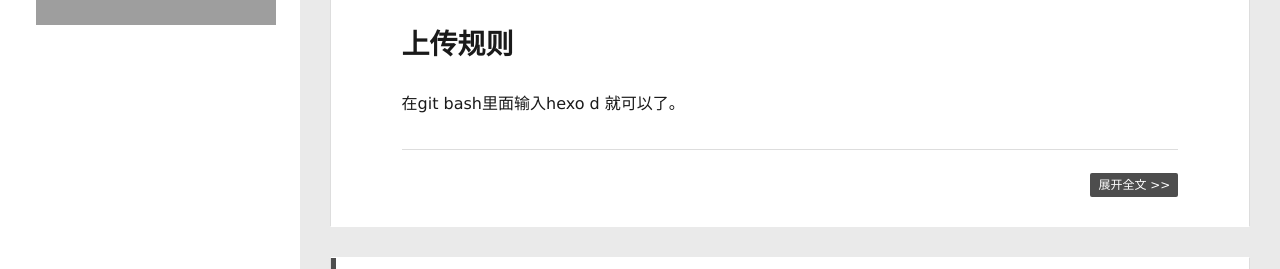
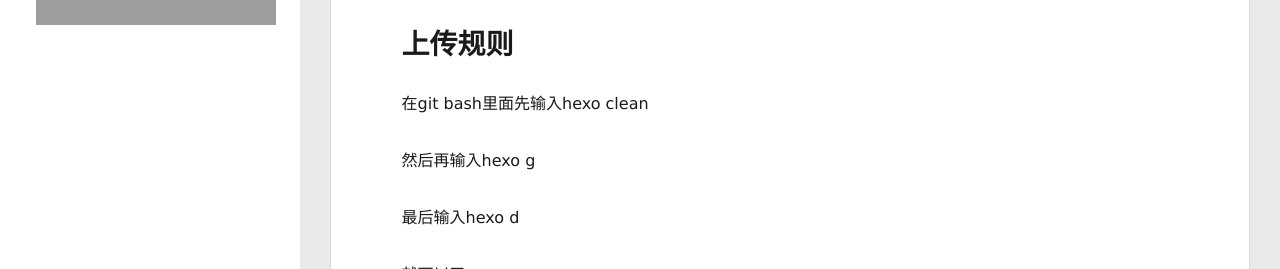
Before and after one commit to xiaoyichen2/xiaoyichen2.github.io, a plain HTML site: page index.html in a window 1280 px wide. Shown: the part 531-800 px from the top of the page. Drawn offline with Linux system fonts and the light colour scheme; grey boxes are pictures that could not be loaded.

Commit message:
Site updated: 2022-02-20 12:24:03

```diff
--- a/index.html
+++ b/index.html
@@ -173,7 +173,10 @@
 <p>tags: </p>
 <p>—”</p>
 <p>在tags下就可以写东西了。</p>
-<h1 id="上传规则"><a href="#上传规则" class="headerlink" title="上传规则"></a>上传规则</h1><p>在git bash里面输入hexo d 就可以了。</p>
+<h1 id="上传规则"><a href="#上传规则" class="headerlink" title="上传规则"></a>上传规则</h1><p>在git bash里面先输入hexo clean</p>
+<p>然后再输入hexo g</p>
+<p>最后输入hexo d</p>
+<p>就可以了。</p>
 
 
 
```
Also changed, not shown: 2022/02/20/博客使用规则/index.html (+7 -4 lines).
